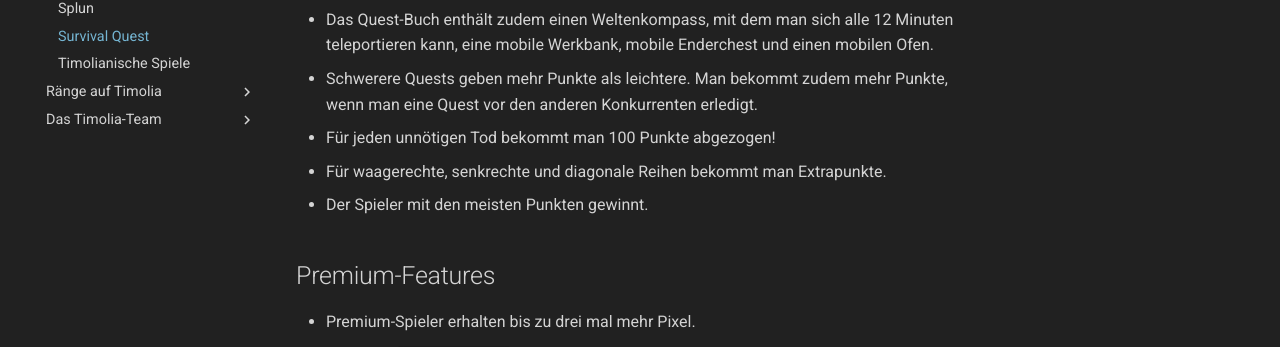
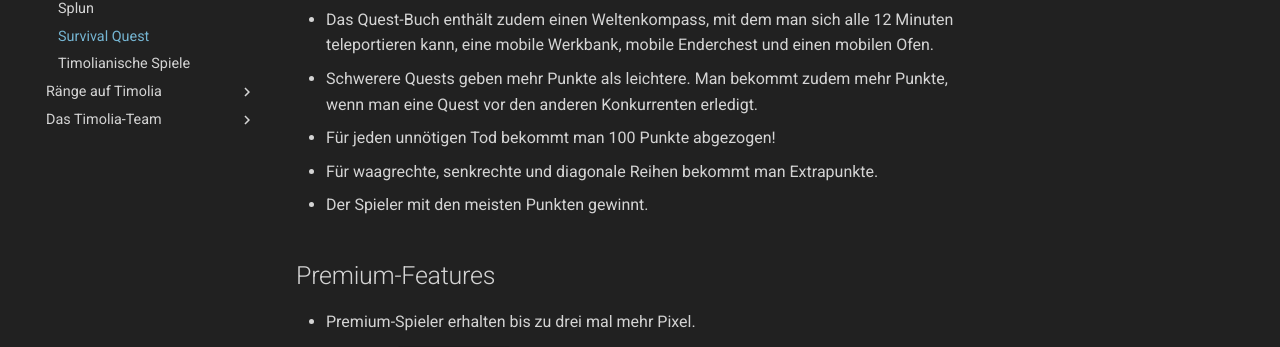
Before and after one commit to TimoliaDE/HowTo, an MkDocs documentation site: the page built from docs/games/survival-quest.md, in a window 1280 px wide and 1017 px high. Shown: the part 518-865 px from the top of the window. Built offline with MkDocs 1.6.1 and Material for MkDocs 9.7.7, drawn with Linux system fonts in a browser that asks for light colours; old or Windows-style settings are respelled for this version of MkDocs.

Commit message:
Update survival-quest.md

```diff
--- a/docs/games/survival-quest.md
+++ b/docs/games/survival-quest.md
@@ -9,7 +9,7 @@ Das Spiel startet alle 2 Stunden.
 - Das Quest-Buch enthält zudem einen Weltenkompass, mit dem man sich alle 12 Minuten teleportieren kann, eine mobile Werkbank, mobile Enderchest und einen mobilen Ofen.
 - Schwerere Quests geben mehr Punkte als leichtere. Man bekommt zudem mehr Punkte, wenn man eine Quest vor den anderen Konkurrenten erledigt.
 - Für jeden unnötigen Tod bekommt man 100 Punkte abgezogen!
-- Für waagerechte, senkrechte und diagonale Reihen bekommt man Extrapunkte.
+- Für waagrechte, senkrechte und diagonale Reihen bekommt man Extrapunkte.
 - Der Spieler mit den meisten Punkten gewinnt.
 
 ## Premium-Features
```
